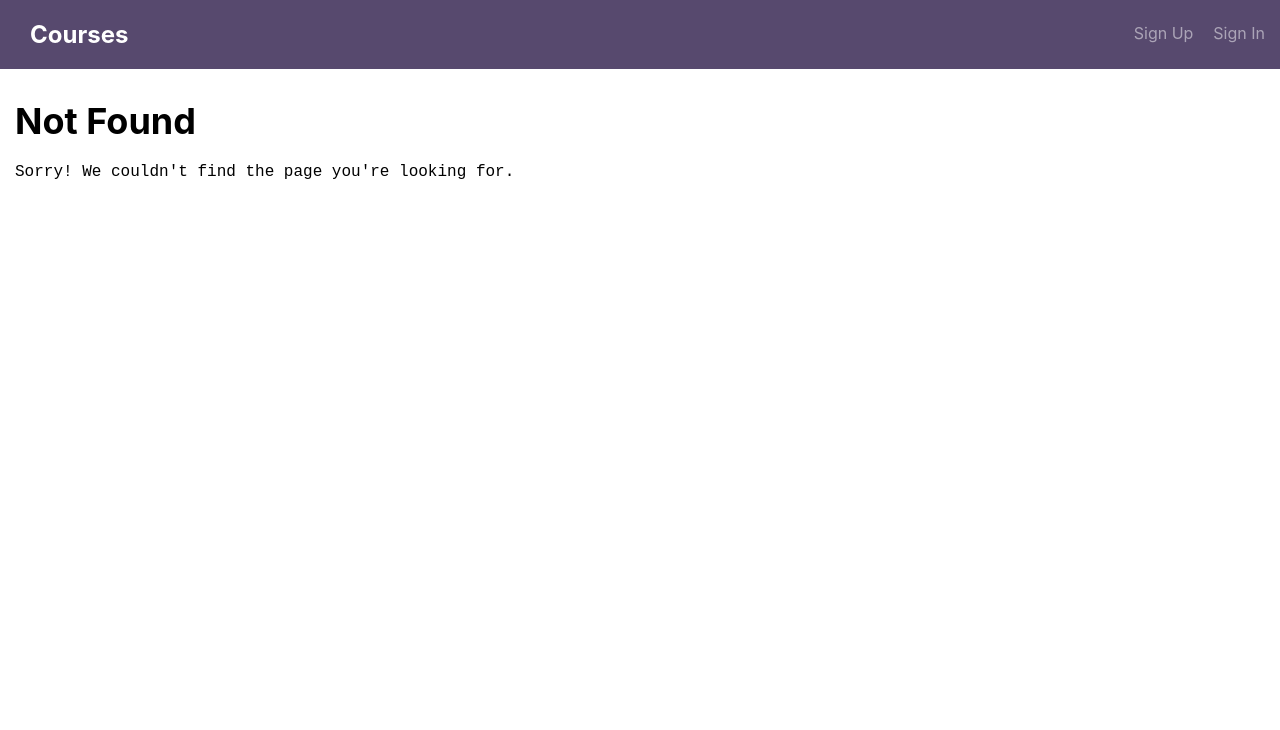
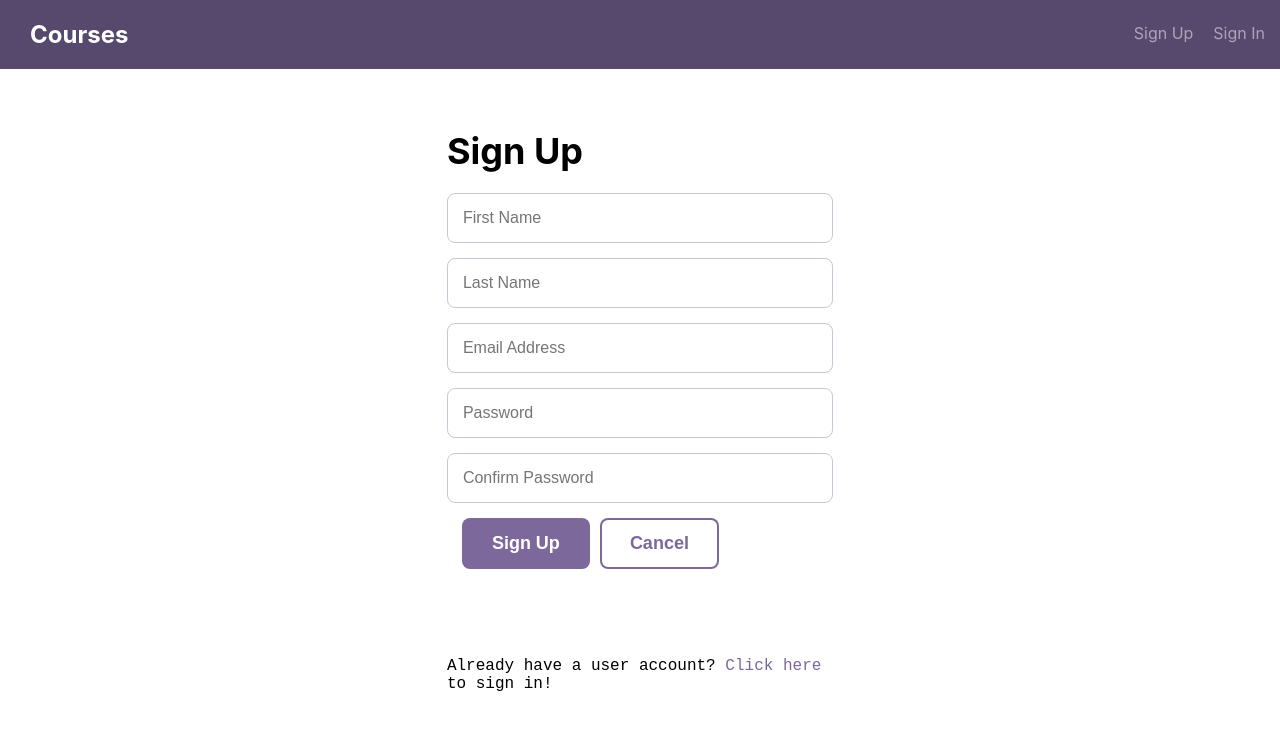
Before and after one commit to sromelus/react-rest-api-p10, a React (Create React App) app in the folder client/: page /signup in a window 1280 px wide. Before the commit this address had no page. Shown: the top 730 px of the page. Built offline with nearby package versions, Linux system fonts and the light colour scheme.

Commit message:
add sign up page

```diff
--- a/client/src/App.js
+++ b/client/src/App.js
@@ -8,6 +8,11 @@ import {
 import Header from './components/Header';
 import Courses from './components/Courses';
 import CourseDetail from './components/CourseDetail';
+import CreateCourse from './components/CreateCourse';
+import UpdateCourse from './components/UpdateCourse';
+import UserSignUp from './components/UserSignUp';
+import UserSignIn from './components/UserSignIn';
+import UserSignOut from './components/UserSignOut';
 import NotFound from './components/NotFound';
 
 export default () => {
@@ -18,12 +23,15 @@ export default () => {
         <Header />
         <Switch>
           <Route exact path="/" component={Courses} />
+          <Route path="/courses/create" component={CreateCourse} />
+          <Route path="/courses/:id/update" component={UpdateCourse} />
           <Route path="/courses/:id" component={CourseDetail} />
+          <Route path="/signup" component={UserSignUp} />
+          <Route path="/signin" component={UserSignIn} />
+          <Route path="/singout" component={UserSignOut} />
           <Route component={NotFound} />
         </Switch>
       </div>
     </Router>
   )
 }
-
-// <Courses />
--- a/client/src/components/Header.js
+++ b/client/src/components/Header.js
@@ -6,7 +6,7 @@ export default () => {
       <div className="header">
         <div className="bounds">
           <h1 className="header--logo">Courses</h1>
-          <nav><a className="signup" href="sign-up.html">Sign Up</a><a className="signin" href="sign-in.html">Sign In</a></nav>
+          <nav><a className="signup" href="/signup">Sign Up</a><a className="signin" href="/signin">Sign In</a></nav>
         </div>
       </div>
     );
--- a/client/src/components/UserSignIn.js
+++ b/client/src/components/UserSignIn.js
@@ -0,0 +1,19 @@
+
+import React, { Component } from 'react';
+
+export default class UserSignIn extends Component {
+  constructor(){
+    super()
+    this.state = {
+    }
+  }
+  render(){
+    return (
+      <div className="">
+      </div>
+    );
+  }
+}
+
+
+// UserSignIn - This component provides the "Sign In" screen by rendering a form that allows a user to sign using their existing account information. The component also renders a "Sign In" button that when clicked signs in the user and a "Cancel" button that returns the user to the default route (i.e. the list of courses).
--- a/client/src/components/UserSignUp.js
+++ b/client/src/components/UserSignUp.js
@@ -5,23 +5,74 @@ export default class UserSignUp extends Component {
   constructor(){
     super()
     this.state = {
+      firstName: "",
+      lastName: "",
+      emailAddress: "",
+      password: "",
+      confirmPassword: ""
     }
   }
+
+  cancel = (e) => {
+    e.preventDefault()
+    this.props.history.push('/');
+  }
+
+  handleLastNameChange = (e) => {
+    this.setState({
+      lastName: e.target.value
+    })
+  }
+
+  handleFirstNameChange = (e) => {
+    this.setState({
+      firstName: e.target.value
+    })
+  }
+
+  handleEmailChange = (e) => {
+    this.setState({
+      emailAddress: e.target.value
+    })
+  }
+
+  handlePasswordChange = (e) => {
+    this.setState({
+      password: e.target.value
+    })
+  }
+
+  handleConfirmPasswordChange = (e) => {
+    this.setState({
+      confirmPassword : e.target.value
+    })
+  }
+
   render(){
     return (
-      <div className="">
+      <div className="bounds">
+        <div className="grid-33 centered signin">
+          <h1>Sign Up</h1>
+          <div>
+            <form>
+              <div><input id="firstName" name="firstName" type="text" className="" placeholder="First Name" onChange={this.handleFirstNameChange} value={this.state.firstName}/></div>
+              <div><input id="lastName" name="lastName" type="text" className="" placeholder="Last Name" onChange={this.handleLastNameChange} value={this.state.lastName}/></div>
+              <div><input id="emailAddress" name="emailAddress" type="text" className="" placeholder="Email Address" onChange={this.handleEmailChange} value={this.state.emailAddress}/></div>
+              <div><input id="password" name="password" type="password" className="" placeholder="Password" onChange={this.handlePasswordChange} value={this.state.password}/></div>
+              <div><input id="confirmPassword" name="confirmPassword" type="password" className="" placeholder="Confirm Password" onChange={this.handleConfirmPasswordChange} value={this.state.confirmPassword}/></div>
+              <div className="grid-100 pad-bottom"><button className="button" type="submit">Sign Up</button><button className="button button-secondary" onClick={this.cancel}>Cancel</button></div>
+            </form>
+          </div>
+          <p>&nbsp;</p>
+          <p>Already have a user account? <a href="/signin">Click here</a> to sign in!</p>
+        </div>
       </div>
     );
   }
 }
 
 
-
-
-
-
-
-
+// <div><input id="firstName" name="firstName" type="text" className="" placeholder="First Name" onChange={this.handleFirstNameChange} value={this.state.firstName}/></div>
 
 
 
```
